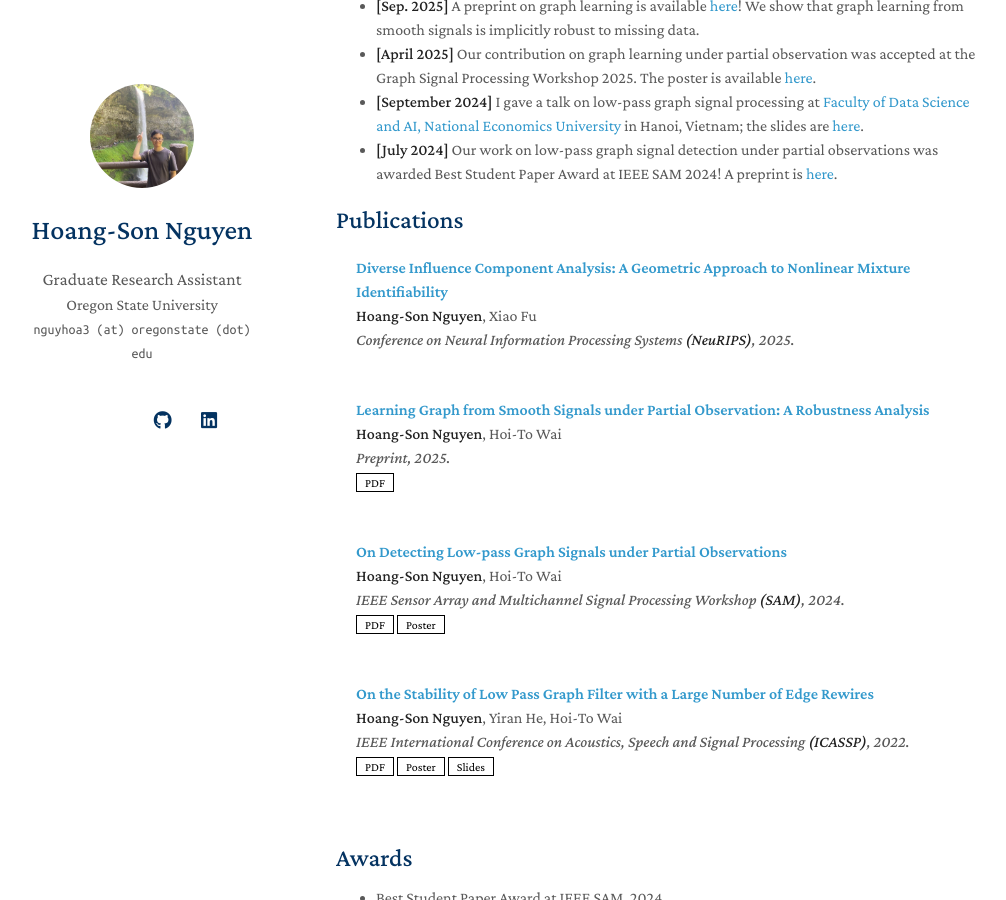
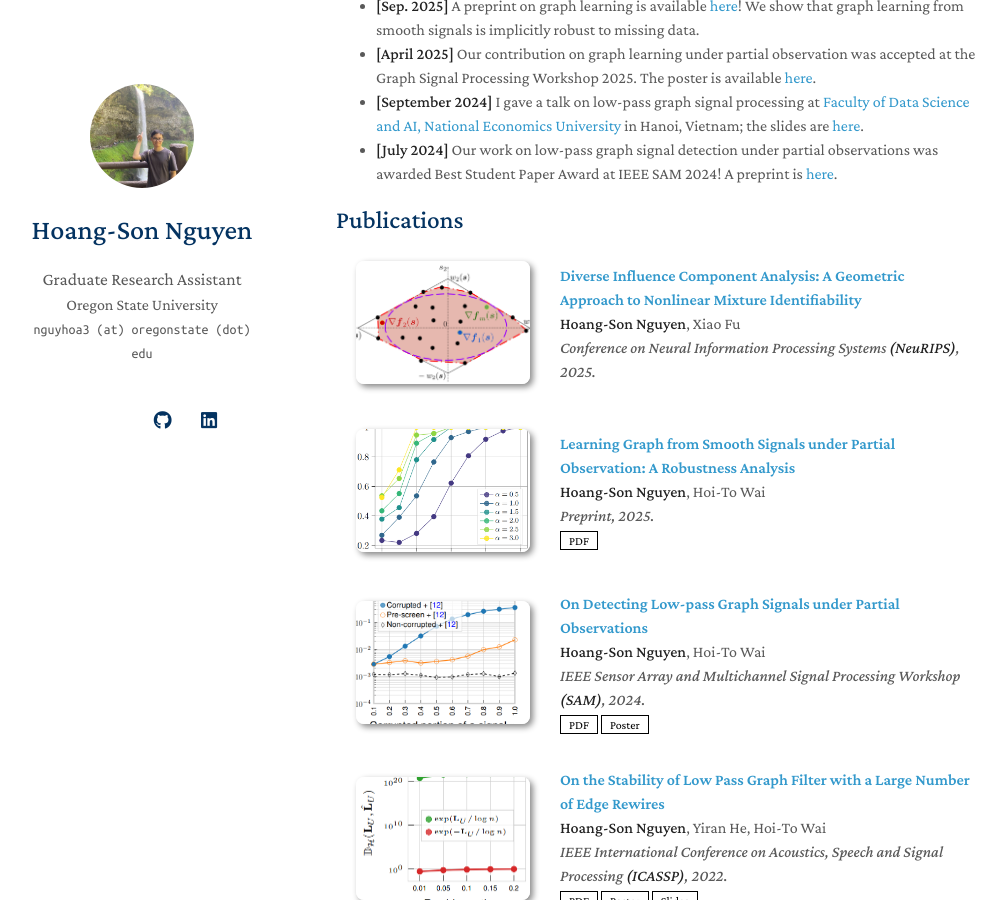
Before and after one commit to hsnguyen24/hsnguyen24.github.io, a Jekyll site: the page built from index.md, in a window 1280 px wide and 900 px high, scrolled down 500 px. Shown: the whole window, without its empty margins (134-1140 px from the left). Built offline with Jekyll 4.4.1, drawn with Linux system fonts in a browser that asks for light colours; nearby versions of some CDN libraries; a style sheet for code colours, icons or effects is not loaded; our own code applies the rules of GitHub Pages for plain Markdown files.

Commit message:
Update publications.md

```diff
--- a/_includes/publications.md
+++ b/_includes/publications.md
@@ -7,14 +7,14 @@
 
 <li>
 <div class="pub-row">
-  <!-- <div class="col-sm-3 abbr" style="position: relative;padding-right: 15px;padding-left: 15px;">
+  <div class="col-sm-3 abbr" style="position: relative;padding-right: 15px;padding-left: 15px;">
     {% if link.image %}
     <img src="{{ link.image }}" class="teaser img-fluid z-depth-1" style="width=100;height=40%">
     {% endif %}
     {% if link.conference_short %}
     <abbr class="badge">{{ link.conference_short }}</abbr>
     {% endif %}
-  </div> -->
+  </div>
   <div class="col-sm-9" style="position: relative;padding-right: 15px;padding-left: 20px;">
       <div class="title"><a href="{{ link.url }}">{{ link.title }}</a></div>
       <div class="author">{{ link.authors }}</div>
```
